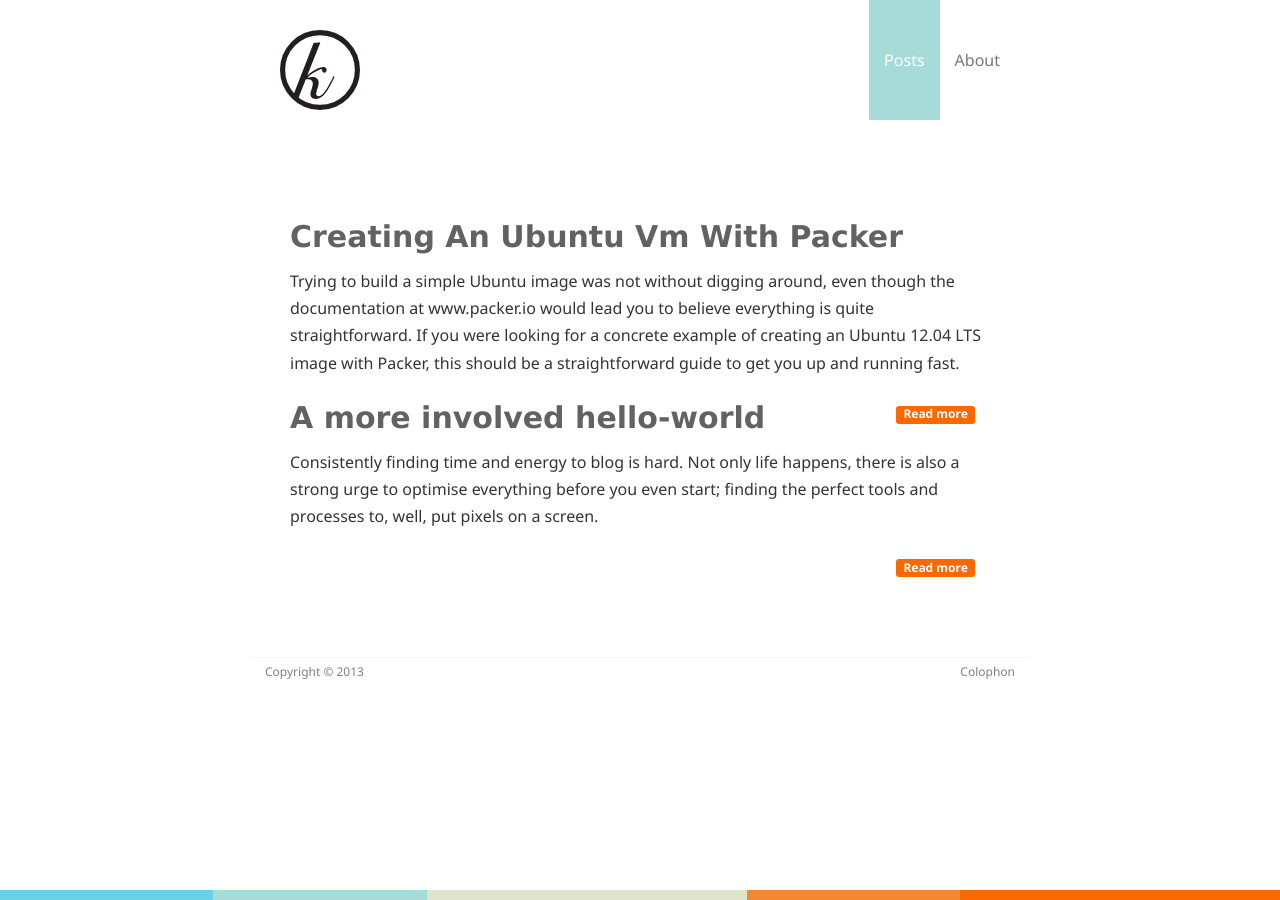
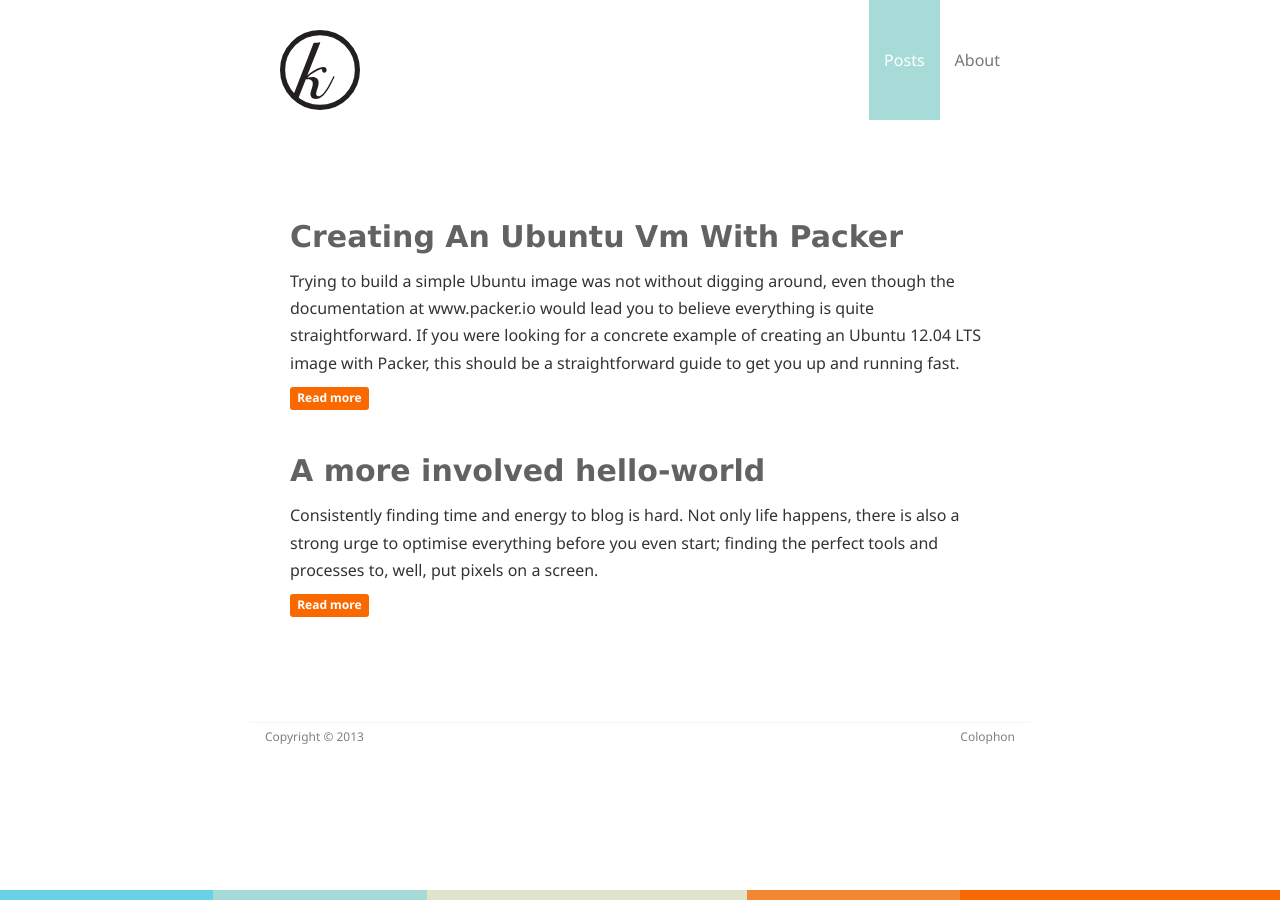
Before and after one commit to ik-fractel/kappataumu.github.com, a Jekyll site: the page built from index.html, in a window 1280 px wide. Built offline with Jekyll 4.4.1, drawn with Linux system fonts in a browser that asks for light colours; nearby versions of some CDN libraries; Markdown is read by kramdown in place of the engine named in the settings.

Commit message:
Fix CSS for multiple frontpage articles

```diff
--- a/index.html
+++ b/index.html
@@ -13,7 +13,7 @@ layout: nouveau
             </a>
         </h1>
             {{ item.excerpt }}
-            <span class="label label-info pull-right read-more"><a href="{{site.baseurl}}{{item.url}}" title="{{item.title}}">
+            <span class="label label-info read-more"><a href="{{site.baseurl}}{{item.url}}" title="{{item.title}}">
                 Read more
             </a></span>
     </article>
--- a/nouveau/css/main.less
+++ b/nouveau/css/main.less
@@ -89,6 +89,9 @@ article {
 
 .headline-list {
     article {
+
+        padding-bottom: 1.5em;
+
         h1 {
             font-family: Verdana;
             font-weight: bold;
@@ -103,6 +106,10 @@ article {
                     color: #828282;
                 }
             }
+        }
+
+        p {
+            margin-bottom: 0.4em;
         }
     }
 
```
